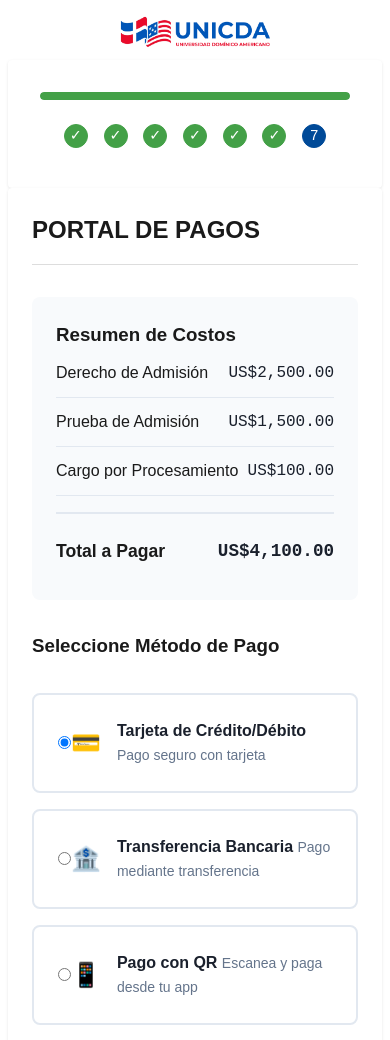
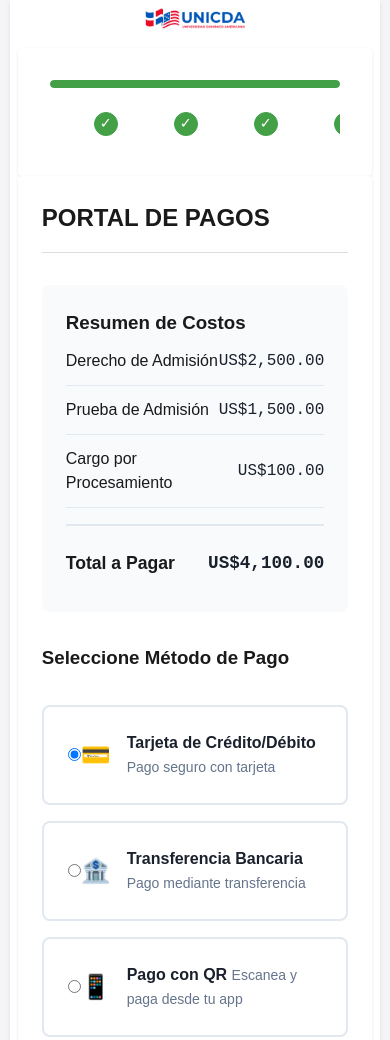
Before and after one commit to Gramir/Proyecto-Admision-Uni-2, a plain HTML site: page pages/admission/payment.html in a window 390 px wide. Shown: the top 1040 px of the page. Drawn offline with Linux system fonts and the light colour scheme.

Commit message:
Add responsive progress steps and enhance viewport settings for admission pages

```diff
--- a/css/main.css
+++ b/css/main.css
@@ -71,7 +71,7 @@ body {
 
 /* Progress Bar Container con espacio para logo */
 .progress-container {
-  margin-top: 80px; /* Espacio para el logo */
+  margin-top: 80px;
   padding: var(--spacing-lg);
   background-color: var(--primary-white);
   border-radius: var(--border-radius);
@@ -94,6 +94,42 @@ body {
   background: linear-gradient(45deg, var(--primary-blue), var(--primary-red));
   border-radius: var(--border-radius);
   transition: width var(--transition-speed) ease;
+}
+
+.progress-steps {
+  display: flex;
+  justify-content: space-between;
+  margin-top: var(--spacing-sm);
+}
+
+.step {
+  flex: 1;
+  text-align: center;
+  position: relative;
+}
+
+.step-number {
+  width: 32px;
+  height: 32px;
+  border-radius: 50%;
+  background: var(--primary-white);
+  border: 1px solid var(--border-color);
+  display: flex;
+  align-items: center;
+  justify-content: center;
+  margin: 0 auto var(--spacing-xs);
+}
+
+.step.completed .step-number {
+  background: var(--success-color);
+  color: var(--primary-white);
+  border-color: var(--success-color);
+}
+
+.step.active .step-number {
+  background: var(--primary-blue);
+  color: var(--primary-white);
+  border-color: var(--primary-blue);
 }
 
 /* Header común */
@@ -125,6 +161,7 @@ body {
   border-top: 2px solid var(--primary-red);
   width: 100%;
   background-color: var(--primary-white);
+  margin-top: auto;
 }
 
 .footer__nav {
@@ -240,33 +277,125 @@ body {
 }
 
 /* Media queries */
+@media (max-width: 1024px) {
+  .container {
+    max-width: 95%;
+  }
+
+  .form-grid {
+    grid-template-columns: repeat(2, 1fr);
+    gap: var(--spacing-md);
+  }
+}
+
 @media (max-width: 768px) {
   .container {
-    padding: 0 var(--spacing-xs);
+    padding: var(--spacing-xs);
+    margin: 0;
+    width: 100%;
   }
 
-  .header {
+  .institutional-logo {
+    width: 120px;
+    top: var(--spacing-xs);
+  }
+
+  .progress-container {
+    margin-top: 50px;
+    padding: var(--spacing-sm);
+  }
+
+  .progress-steps {
+    overflow-x: auto;
+    padding-bottom: var(--spacing-xs);
+    -webkit-overflow-scrolling: touch;
+  }
+
+  .step {
+    min-width: 80px;
+  }
+
+  .step-label {
+    font-size: 0.75rem;
+  }
+
+  .form-grid {
+    grid-template-columns: 1fr;
+    gap: var(--spacing-sm);
+  }
+
+  .form-section {
+    padding: var(--spacing-sm);
+  }
+
+  .form-title {
+    font-size: 1.25rem;
+    margin-bottom: var(--spacing-md);
+  }
+
+  .navigation {
     flex-direction: column;
     gap: var(--spacing-sm);
   }
 
-  .form-grid {
-    grid-template-columns: 1fr;
+  .btn {
+    width: 100%;
+    padding: var(--spacing-sm);
+    font-size: 1rem;
+    min-height: 44px;
   }
 
+  .header,
+  .footer {
+    padding: var(--spacing-sm) var(--spacing-xs);
+  }
+
+  .header__nav {
+    width: 100%;
+    justify-content: center;
+  }
+
+  input,
+  select,
+  textarea {
+    font-size: 16px !important;
+  }
+}
+
+@media (max-width: 480px) {
   .institutional-logo {
-    width: 150px;
-    top: var(--spacing-sm);
+    width: 100px;
+    top: var(--spacing-xs);
   }
 
   .progress-container {
-    margin-top: 60px;
+    margin-top: 40px;
+    padding: var(--spacing-xs);
+  }
+
+  .step-number {
+    width: 24px;
+    height: 24px;
+    font-size: 0.75rem;
+  }
+
+  .form-title {
+    font-size: 1.1rem;
+  }
+
+  .form-section {
+    padding: var(--spacing-xs);
   }
 }
 
-/* Soporte para movimiento reducido */
-@media (prefers-reduced-motion: reduce) {
-  * {
-    transition: none !important;
+/* Ajustes para orientación landscape */
+@media (orientation: landscape) and (max-width: 900px) {
+  .progress-container {
+    margin-top: 40px;
+  }
+
+  .form-section {
+    max-height: 80vh;
+    overflow-y: auto;
   }
 }
--- a/pages/admission/payment.html
+++ b/pages/admission/payment.html
@@ -2,7 +2,10 @@
 <html lang="es">
   <head>
     <meta charset="UTF-8" />
-    <meta name="viewport" content="width=device-width, initial-scale=1.0" />
+    <meta
+      name="viewport"
+      content="width=device-width, initial-scale=1.0, maximum-scale=1.0, user-scalable=no"
+    />
     <title>Formulario de Admisión - Portal de Pagos</title>
     <link rel="stylesheet" href="../../css/main.css" />
     <link rel="stylesheet" href="../../css/components/progress-bar.css" />
```
Also changed, not shown: pages/admission/academic.html (+4 -1 lines), pages/admission/accessibility.html (+4 -1 lines), pages/admission/documents.html (+4 -1 lines), pages/admission/exam.html (+4 -1 lines), pages/admission/general.html (+4 -1 lines), pages/admission/personal.html (+4 -1 lines), pages/dashboard.html (+5 -3 lines), pages/index.html (+4 -1 lines).
